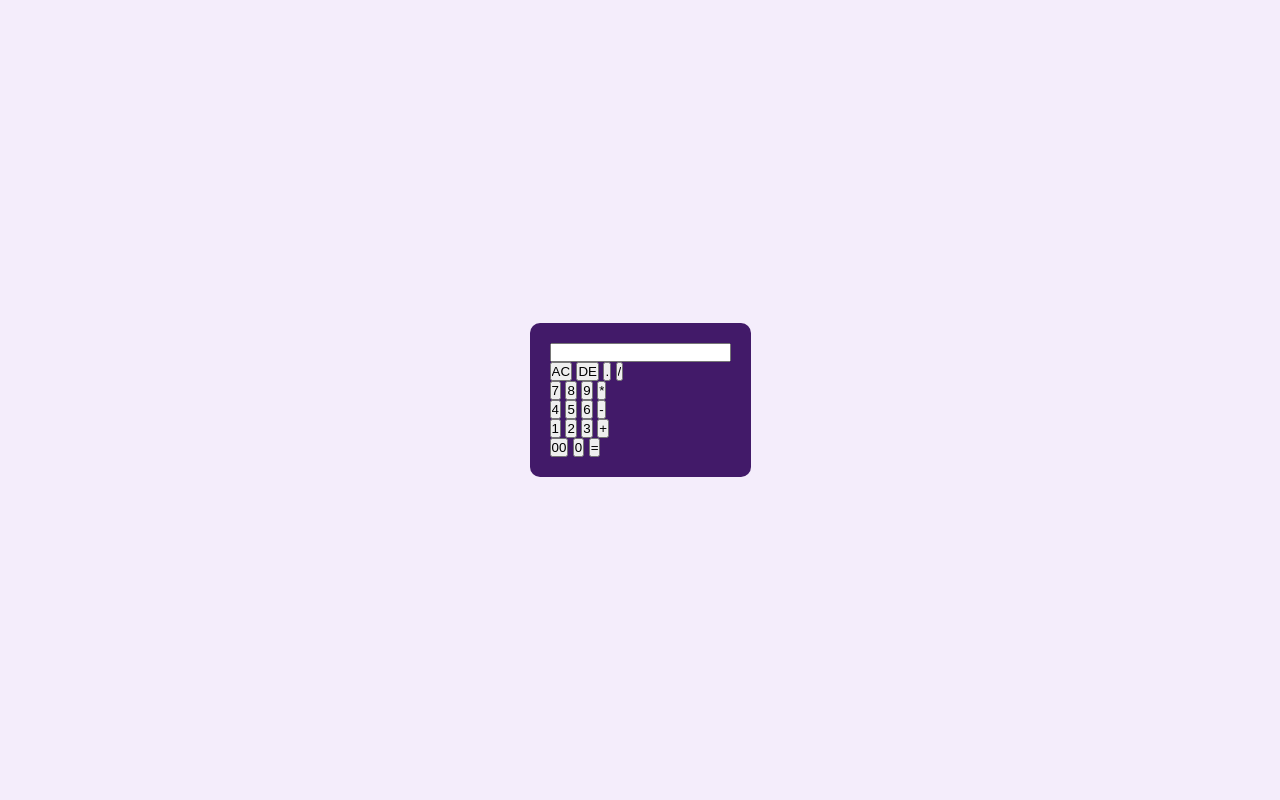
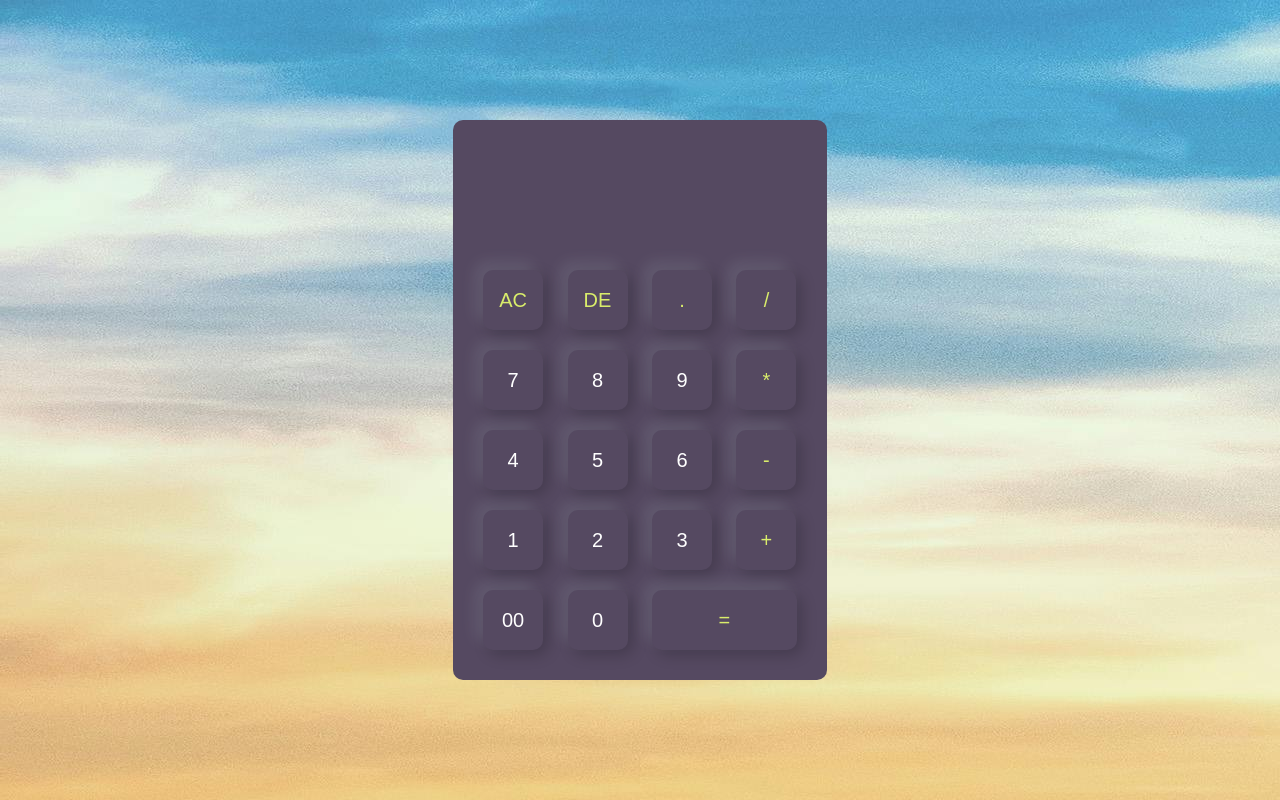
Before and after one commit to ChamithDilshanKahandawala/Calculator-Web-Project, a plain HTML site: page index.html in a window 1280 px wide. Drawn offline with Linux system fonts and the light colour scheme.

Commit message:
second2 commit

```diff
--- a/index.html
+++ b/index.html
@@ -9,40 +9,42 @@
 </head>
 
 <body>
+
     <div class="container">
+
         <div class="calculator">
             <form action="">
-                <div>
+                <div class="display">
                     <input type="text" name="display">
                 </div>
                 <div>
-                    <input type="button" value="AC" id="">
-                    <input type="button" value="DE" id="">
-                    <input type="button" value="." id="">
-                    <input type="button" value="/" id="">
+                    <input type="button" value="AC" class="operator" onclick="display.value = ''">
+                    <input type="button" value="DE" class="operator" onclick="display.value = display.value.toString().slice(0,-1)">
+                    <input type="button" value="." class="operator" onclick="display.value += '.'">
+                    <input type="button" value="/" class="operator" onclick="display.value += '/'">
                 </div>
                 <div>
-                    <input type="button" value="7" id="">
-                    <input type="button" value="8" id="">
-                    <input type="button" value="9" id="">
-                    <input type="button" value="*" id="">
+                    <input type="button" value="7" id="" onclick="display.value += '7'">
+                    <input type="button" value="8" id="" onclick="display.value += '8'">
+                    <input type="button" value="9" id="" onclick="display.value += '9'">
+                    <input type="button" value="*" class="operator" onclick="display.value += '*'">
                 </div>
                 <div>
-                    <input type="button" value="4" id="">
-                    <input type="button" value="5" id="">
-                    <input type="button" value="6" id="">
-                    <input type="button" value="-" id="">
+                    <input type="button" value="4" id="" onclick="display.value += '4'">
+                    <input type="button" value="5" id="" onclick="display.value += '5'">
+                    <input type="button" value="6" id="" onclick="display.value += '6'">
+                    <input type="button" value="-" class="operator" onclick="display.value += '-'">
                 </div>
                 <div>
-                    <input type="button" value="1" id="">
-                    <input type="button" value="2" id="">
-                    <input type="button" value="3" id="">
-                    <input type="button" value="+" id="">
+                    <input type="button" value="1" id="" onclick="display.value += '1'">
+                    <input type="button" value="2" id="" onclick="display.value += '2'">
+                    <input type="button" value="3" id="" onclick="display.value += '3'">
+                    <input type="button" value="+" class="operator" onclick="display.value += '+'">
                 </div>
                 <div>
-                    <input type="button" value="00" id="">
-                    <input type="button" value="0" id="">
-                    <input type="button" value="=" id="">
+                    <input type="button" value="00" id="" onclick="display.value += '00'">
+                    <input type="button" value="0" id="" onclick="display.value += '0'">
+                    <input type="button" value="=" class="equal operator" id="" onclick="display.value = eval(display.value)">
                 </div>
             </form>
         </div>
--- a/style.css
+++ b/style.css
@@ -5,20 +5,59 @@
     box-sizing: border-box;
 }
 
+body{
+    background-image: url(/mou1.jpg);
+}
+
 .container {
     width: 100%;
     height: 100vh;
-    background: #f4edfb;
+
     display: flex;
     align-items: center;
-    justify-content: center
+    justify-content: center;
 
 }
 
 .calculator{
-    background: #421a69;
+    background: #554961;
     padding: 20px;
     border-radius: 10px;
 }
 
-.calculator form input
+.calculator form input{
+    border: 0;
+    outline: 0;
+    width: 60px;
+    height: 60px;
+    border-radius: 10px;
+    box-shadow: -8px -8px 15px rgba(225, 255, 255, 0.1),5px 5px 15px rgba(0, 0, 0, 0.2);
+    background: transparent;
+    font-size: 20px;
+    color: #ffffff;
+    cursor: pointer;
+    margin: 10px;
+
+
+}
+
+form .display{
+    display: flex;
+    justify-content: flex-end;
+    margin: 20px 0;
+}
+
+form .display input{
+    text-align: right;
+    flex: 1;
+    font-size: 45px;
+    box-shadow: none;
+
+}
+form input.equal{
+    width: 145px;
+}
+
+form input.operator {
+    color: rgb(217, 237, 107);
+}
```
Also changed, not shown: mou1.jpg (added), sea back.jpg (added).
